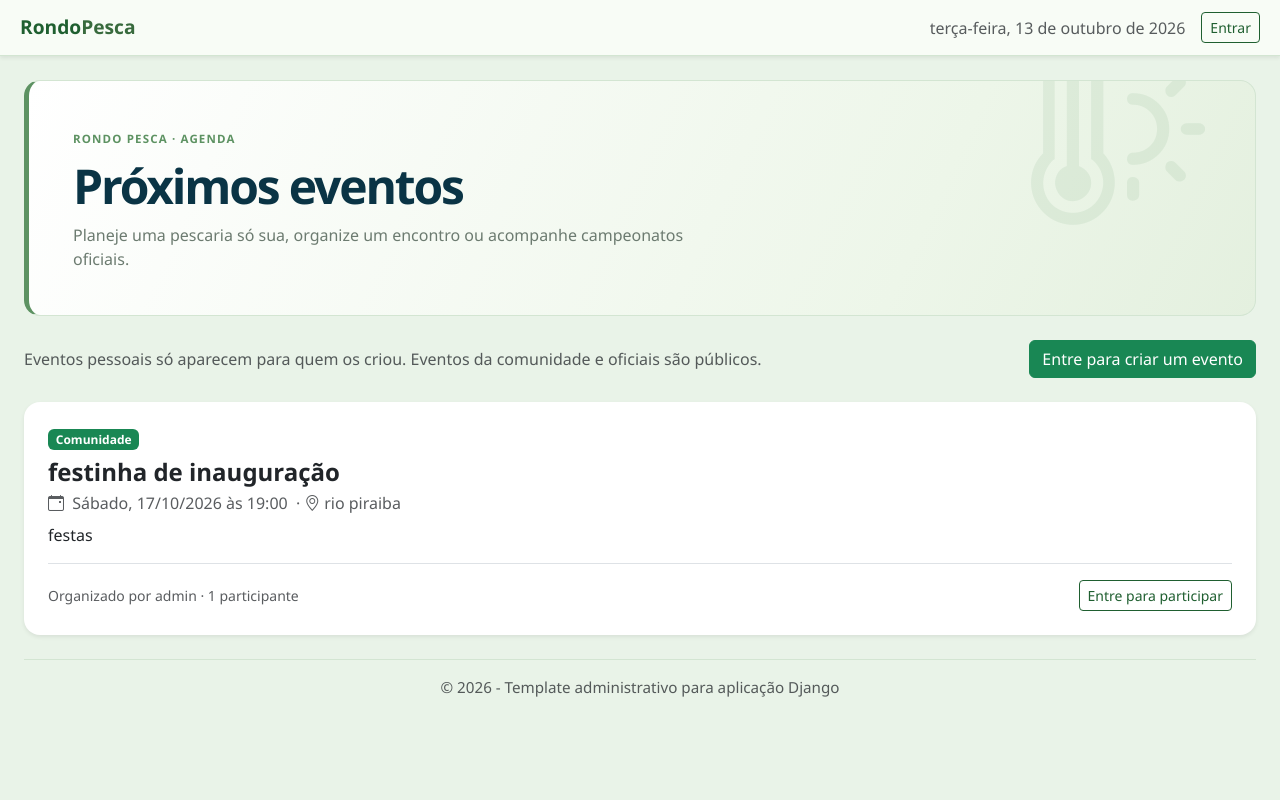
After one commit to Thigas3Bti/RPDjango, a Django app: page /comunidade/eventos/ in a window 1280 px wide. The commit adds this page. Run offline with Django 5.2, Linux system fonts and the light colour scheme; data comes from the database, SQL or seed files in the repository; both versions use the stored data as it was after the commit.

Commit message:
Criando a aba de eventos

```diff
--- /dev/null
+++ b/forum/templates/eventos/lista.html
@@ -0,0 +1,93 @@
+{% extends "base.html" %}
+
+{% block title %}Agenda de eventos | RondoPesca{% endblock %}
+
+{% block content %}
+<section class="community-page">
+    <header class="community-hero mb-4">
+        <span class="community-kicker">RONDO PESCA · AGENDA</span>
+        <h1 class="mt-2 mb-2">Próximos eventos</h1>
+        <p class="mb-0">Planeje uma pescaria só sua, organize um encontro ou acompanhe campeonatos oficiais.</p>
+    </header>
+
+    {% if messages %}
+    <div class="mb-3" aria-live="polite">
+        {% for message in messages %}
+        <div class="alert {% if message.tags == 'error' %}alert-danger{% else %}alert-success{% endif %}" role="status">{{ message }}</div>
+        {% endfor %}
+    </div>
+    {% endif %}
+
+    <div class="d-flex flex-wrap justify-content-between align-items-center gap-3 mb-4">
+        <p class="text-muted mb-0">
+            Eventos pessoais só aparecem para quem os criou. Eventos da comunidade e oficiais são públicos.
+        </p>
+        {% if request.user.is_authenticated %}
+        <a class="btn btn-success" href="{% url 'criar_evento' %}">
+            <i class="bi bi-plus-lg me-2" aria-hidden="true"></i>Criar evento
+        </a>
+        {% else %}
+        <a class="btn btn-success" href="{% url 'login' %}?next={% url 'criar_evento' %}">Entre para criar um evento</a>
+        {% endif %}
+    </div>
+
+    {% for evento in eventos %}
+    <article class="card shadow-sm border-0 mb-3">
+        <div class="card-body p-4">
+            <div class="d-flex flex-wrap justify-content-between align-items-start gap-3">
+                <div>
+                    <span class="badge {% if evento.tipo == 'oficial' %}text-bg-primary{% elif evento.tipo == 'comunidade' %}text-bg-success{% else %}text-bg-secondary{% endif %}">
+                        {% if evento.tipo == 'oficial' %}Oficial{% elif evento.tipo == 'comunidade' %}Comunidade{% else %}Pessoal{% endif %}
+                    </span>
+                    <h2 class="h4 fw-bold mt-2 mb-1">{{ evento.nome }}</h2>
+                    <p class="text-muted mb-2">
+                        <i class="bi bi-calendar-event me-1" aria-hidden="true"></i>
+                        <time datetime="{{ evento.data_evento|date:'Y-m-d' }}">{{ evento.data_evento|date:"l, d/m/Y" }}</time>
+                        {% if evento.hora_evento %} às {{ evento.hora_evento|time:"H:i" }}{% endif %}
+                        {% if evento.local %}<span class="mx-1">·</span><i class="bi bi-geo-alt me-1" aria-hidden="true"></i>{{ evento.local }}{% endif %}
+                    </p>
+                </div>
+                {% if request.user == evento.organizador %}
+                <div class="d-flex gap-2">
+                    <a class="btn btn-outline-success btn-sm" href="{% url 'editar_evento' evento.pk %}">Editar</a>
+                    <form method="post" action="{% url 'excluir_evento' evento.pk %}" onsubmit="return confirm('Deseja remover este evento da agenda?');">
+                        {% csrf_token %}
+                        <button class="btn btn-outline-danger btn-sm" type="submit">Excluir</button>
+                    </form>
+                </div>
+                {% endif %}
+            </div>
+
+            {% if evento.descricao %}<p class="mb-3">{{ evento.descricao|linebreaksbr }}</p>{% endif %}
+
+            {% if evento.tipo == 'comunidade' or evento.tipo == 'oficial' %}
+            <div class="d-flex flex-wrap justify-content-between align-items-center gap-2 border-top pt-3">
+                <span class="small text-muted">
+                    Organizado por {{ evento.organizador.get_full_name|default:evento.organizador.username }} ·
+                    {{ evento.participantes.all|length }} participante{{ evento.participantes.all|length|pluralize:"s" }}
+                </span>
+                {% if request.user.is_authenticated %}
+                <form method="post" action="{% url 'participar_evento' evento.pk %}">
+                    {% csrf_token %}
+                    {% if request.user in evento.participantes.all %}
+                    <button class="btn btn-outline-success btn-sm" type="submit">Cancelar participação</button>
+                    {% else %}
+                    <button class="btn btn-success btn-sm" type="submit">Participar</button>
+                    {% endif %}
+                </form>
+                {% else %}
+                <a class="btn btn-outline-success btn-sm" href="{% url 'login' %}?next={% url 'eventos' %}">Entre para participar</a>
+                {% endif %}
+            </div>
+            {% endif %}
+        </div>
+    </article>
+    {% empty %}
+    <div class="community-card text-center py-5">
+        <i class="bi bi-calendar2-plus display-5 text-success" aria-hidden="true"></i>
+        <h2 class="h5 fw-bold mt-3">Nenhum evento próximo por enquanto</h2>
+        <p class="text-muted mb-0">Crie um evento pessoal ou organize um encontro para a comunidade.</p>
+    </div>
+    {% endfor %}
+</section>
+{% endblock %}
--- a/forum/urls.py
+++ b/forum/urls.py
@@ -4,6 +4,11 @@ from . import views
 
 
 urlpatterns = [
+    path('eventos/', views.eventos, name='eventos'),
+    path('eventos/criar/', views.criar_evento, name='criar_evento'),
+    path('eventos/<int:evento_id>/editar/', views.editar_evento, name='editar_evento'),
+    path('eventos/<int:evento_id>/excluir/', views.excluir_evento, name='excluir_evento'),
+    path('eventos/<int:evento_id>/participar/', views.participar_evento, name='participar_evento'),
     path('', views.comunidade, name='comunidade'),
     path('publicar/', views.publicar, name='publicar'),
     path('publicacao/<int:publicacao_id>/comentar/', views.comentar, name='comentar'),
--- a/forum/views.py
+++ b/forum/views.py
@@ -1,13 +1,116 @@
 from django.contrib import messages
 from django.contrib.auth.decorators import login_required
-from django.db.models import BooleanField, Count, Exists, OuterRef, Prefetch, Value
+from django.db.models import BooleanField, Count, Exists, OuterRef, Prefetch, Q, Value
 from django.http import HttpResponseNotAllowed
 from django.shortcuts import get_object_or_404, redirect, render
 from django.urls import reverse
+from django.utils import timezone
 from django.views.decorators.http import require_POST
 
-from .forms import ComentarioForm, PublicacaoForm
-from .models import Comentario, Curtida, Publicacao
+from .forms import ComentarioForm, EventoAgendaForm, PublicacaoForm
+from .models import Comentario, Curtida, EventoAgenda, Publicacao
+
+
+def eventos(request):
+    eventos_futuros = EventoAgenda.objects.filter(
+        data_evento__gte=timezone.localdate(),
+    )
+    if request.user.is_authenticated:
+        eventos_futuros = eventos_futuros.filter(
+            Q(tipo__in=EventoAgenda.TIPOS_PUBLICOS)
+            | Q(tipo=EventoAgenda.TIPO_PESSOAL, organizador=request.user)
+        )
+    else:
+        eventos_futuros = eventos_futuros.filter(
+            tipo__in=EventoAgenda.TIPOS_PUBLICOS,
+        )
+
+    return render(request, 'eventos/lista.html', {
+        'eventos': eventos_futuros.select_related('organizador').prefetch_related(
+            'participantes',
+        ),
+    })
+
+
+@login_required(login_url='login')
+def criar_evento(request):
+    if request.method == 'POST':
+        form = EventoAgendaForm(request.POST, usuario=request.user)
+        if form.is_valid():
+            evento = form.save(commit=False)
+            evento.organizador = request.user
+            evento.save()
+            if evento.tipo in EventoAgenda.TIPOS_PUBLICOS:
+                evento.participantes.add(request.user)
+            messages.success(request, 'Seu evento foi adicionado à agenda.')
+            return redirect('eventos')
+    elif request.method == 'GET':
+        form = EventoAgendaForm(usuario=request.user)
+    else:
+        return HttpResponseNotAllowed(['GET', 'POST'])
+
+    return render(request, 'eventos/formulario.html', {
+        'form': form,
+        'titulo': 'Criar evento',
+        'botao': 'Adicionar à agenda',
+    })
+
+
+@login_required(login_url='login')
+def editar_evento(request, evento_id):
+    evento = get_object_or_404(EventoAgenda, pk=evento_id, organizador=request.user)
+    if request.method == 'POST':
+        form = EventoAgendaForm(
+            request.POST,
+            instance=evento,
+            usuario=request.user,
+        )
+        if form.is_valid():
+            evento = form.save()
+            if evento.tipo in EventoAgenda.TIPOS_PUBLICOS:
+                evento.participantes.add(request.user)
+            else:
+                evento.participantes.clear()
+            messages.success(request, 'Seu evento foi atualizado.')
+            return redirect('eventos')
+    elif request.method == 'GET':
+        form = EventoAgendaForm(instance=evento, usuario=request.user)
+    else:
+        return HttpResponseNotAllowed(['GET', 'POST'])
+
+    return render(request, 'eventos/formulario.html', {
+        'form': form,
+        'evento': evento,
+        'titulo': 'Editar evento',
+        'botao': 'Salvar alterações',
+    })
+
+
+@login_required(login_url='login')
+@require_POST
+def excluir_evento(request, evento_id):
+    evento = get_object_or_404(EventoAgenda, pk=evento_id, organizador=request.user)
+    evento.delete()
+    messages.success(request, 'Seu evento foi removido da agenda.')
+    return redirect('eventos')
+
+
+@login_required(login_url='login')
+@require_POST
+def participar_evento(request, evento_id):
+    evento = get_object_or_404(
+        EventoAgenda,
+        pk=evento_id,
+        tipo__in=EventoAgenda.TIPOS_PUBLICOS,
+        data_evento__gte=timezone.localdate(),
+    )
+    if evento.participantes.filter(pk=request.user.pk).exists():
+        evento.participantes.remove(request.user)
+        messages.success(request, 'Você não está mais participando deste evento.')
+    else:
+        evento.participantes.add(request.user)
+        messages.success(request, 'Sua participação foi confirmada.')
+    return redirect('eventos')
 
 
 def comunidade(request):
--- a/templates/base.html
+++ b/templates/base.html
@@ -86,7 +86,7 @@
                     <li class="nav-item mb-2"><a href="{% url 'inicio' %}" class="nav-link {% if request.resolver_match.url_name == 'inicio' %}active{% endif %}">Início</a></li>
                     <li class="nav-item mb-2"><a href="{% url 'comunidade' %}" class="nav-link {% if request.resolver_match.url_name == 'comunidade' %}active{% endif %}">Comunidade</a></li>
                     <li class="nav-item mb-2"><a href="{% url 'dicas' %}" class="nav-link {% if request.resolver_match.url_name == 'dicas' %}active{% endif %}">Dicas</a></li>
-                    <li class="nav-item mb-2"><a href="#" class="nav-link">Eventos</a></li>
+                    <li class="nav-item mb-2"><a href="{% url 'eventos' %}" class="nav-link {% if request.resolver_match.url_name == 'eventos' or request.resolver_match.url_name == 'criar_evento' or request.resolver_match.url_name == 'editar_evento' %}active{% endif %}">Eventos</a></li>
                     <li class="nav-item mb-2"><a href="{% url 'contato' %}" class="nav-link {% if request.resolver_match.url_name == 'contato' %}active{% endif %}">Contato</a></li>
                 </ul>
                 <!-- Rodapé da sidebar que é empurrado para o final usando margin-top: auto no CSS -->
@@ -167,30 +167,38 @@
                                         <div>
                                             <span class="dashboard-kicker">FIQUE POR DENTRO</span>
                                             <h2 class="h4 fw-bold mt-2 mb-1">Próximos eventos</h2>
+                                            <p class="text-muted mb-0">Organize seus planos ou encontre um encontro da comunidade.</p>
                                         </div>
-                                        <span class="dashboard-label">Comunidade</span>
+                                        <a class="btn btn-outline-success btn-sm" href="{% url 'eventos' %}">Abrir agenda</a>
                                     </div>
+                                    {% for evento in eventos_proximos %}
+                                    <div class="border-top py-3">
+                                        <div class="d-flex flex-wrap justify-content-between gap-2">
+                                            <div>
+                                                <span class="badge {% if evento.tipo == 'oficial' %}text-bg-primary{% elif evento.tipo == 'comunidade' %}text-bg-success{% else %}text-bg-secondary{% endif %}">
+                                                    {% if evento.tipo == 'oficial' %}Oficial{% elif evento.tipo == 'comunidade' %}Comunidade{% else %}Pessoal{% endif %}
+                                                </span>
+                                                <h3 class="h6 fw-bold mt-2 mb-1">{{ evento.nome }}</h3>
+                                                <p class="small text-muted mb-0">
+                                                    {{ evento.data_evento|date:"d/m/Y" }}{% if evento.hora_evento %}, {{ evento.hora_evento|time:"H:i" }}{% endif %}
+                                                    {% if evento.local %} · {{ evento.local }}{% endif %}
+                                                </p>
+                                            </div>
+                                        </div>
+                                    </div>
+                                    {% empty %}
                                     <div class="dashboard-empty-state">
-                                        <h3 class="h6 fw-bold mb-2">Sua agenda de encontros começa aqui</h3>
+                                        <h3 class="h6 fw-bold mb-2">Nenhum evento próximo por enquanto</h3>
                                         <p class="text-muted mb-0">
-                                            Ainda não há eventos publicados. Enquanto isso, procure encontros e torneios promovidos por grupos de pesca da sua região e confirme as regras locais antes de participar.
+                                            Eventos pessoais ficam visíveis só para você. Eventos da comunidade aparecem para todos e permitem confirmar participação.
                                         </p>
                                     </div>
-                                    <div class="row g-3 mt-1">
-                                        <div class="col-md-6">
-                                            <div class="dashboard-event-idea h-100">
-                                                <span class="dashboard-event-tag">IDEIA PARA A AGENDA</span>
-                                                <h3 class="h6 fw-bold mt-2 mb-1">Encontro de iniciantes</h3>
-                                                <p class="small text-muted mb-0">Combine uma pescaria em grupo para trocar experiências e aprender técnicas.</p>
-                                            </div>
-                                        </div>
-                                        <div class="col-md-6">
-                                            <div class="dashboard-event-idea h-100">
-                                                <span class="dashboard-event-tag">IDEIA PARA A AGENDA</span>
-                                                <h3 class="h6 fw-bold mt-2 mb-1">Ação de cuidado do local</h3>
-                                                <p class="small text-muted mb-0">Organize com a comunidade uma atividade para recolher resíduos nas margens.</p>
-                                            </div>
-                                        </div>
+                                    {% endfor %}
+                                    <div class="d-flex flex-wrap gap-2 mt-3">
+                                        <a class="btn btn-outline-success" href="{% url 'eventos' %}">Abrir agenda</a>
+                                        {% if request.user.is_authenticated %}
+                                        <a class="btn btn-success" href="{% url 'criar_evento' %}">Criar evento</a>
+                                        {% endif %}
                                     </div>
                                 </div>
                             </div>
```
Also changed, not shown: forum/forms.py (+49 -1 lines), forum/models.py (+37 -0 lines), forum/templates/eventos/formulario.html (added, +40 -0 lines), forum/tests.py (+187 -1 lines), web/views.py (+24 -2 lines), db.sqlite3, forum/migrations/0002_eventoagenda.py (added), forum/migrations/0003_alter_eventoagenda_tipo.py (added).
